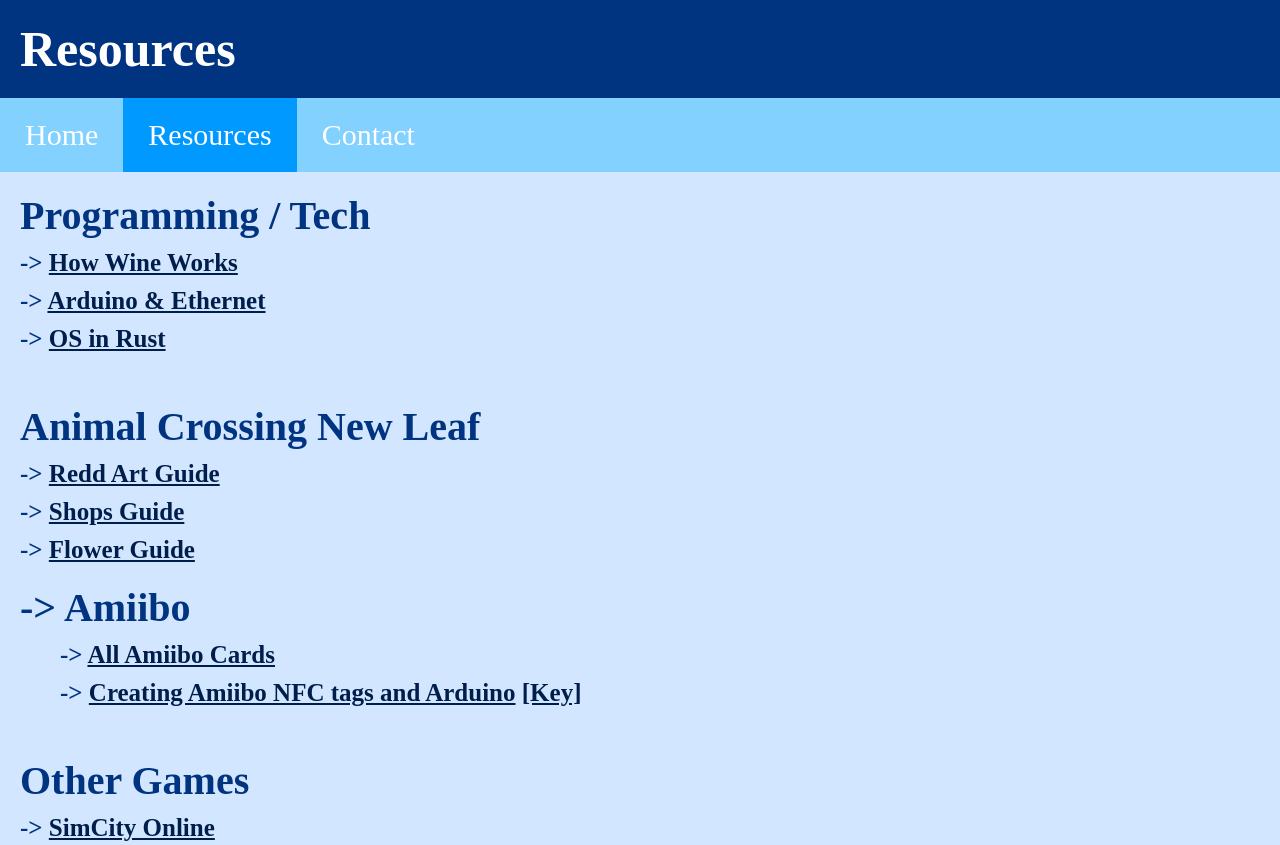
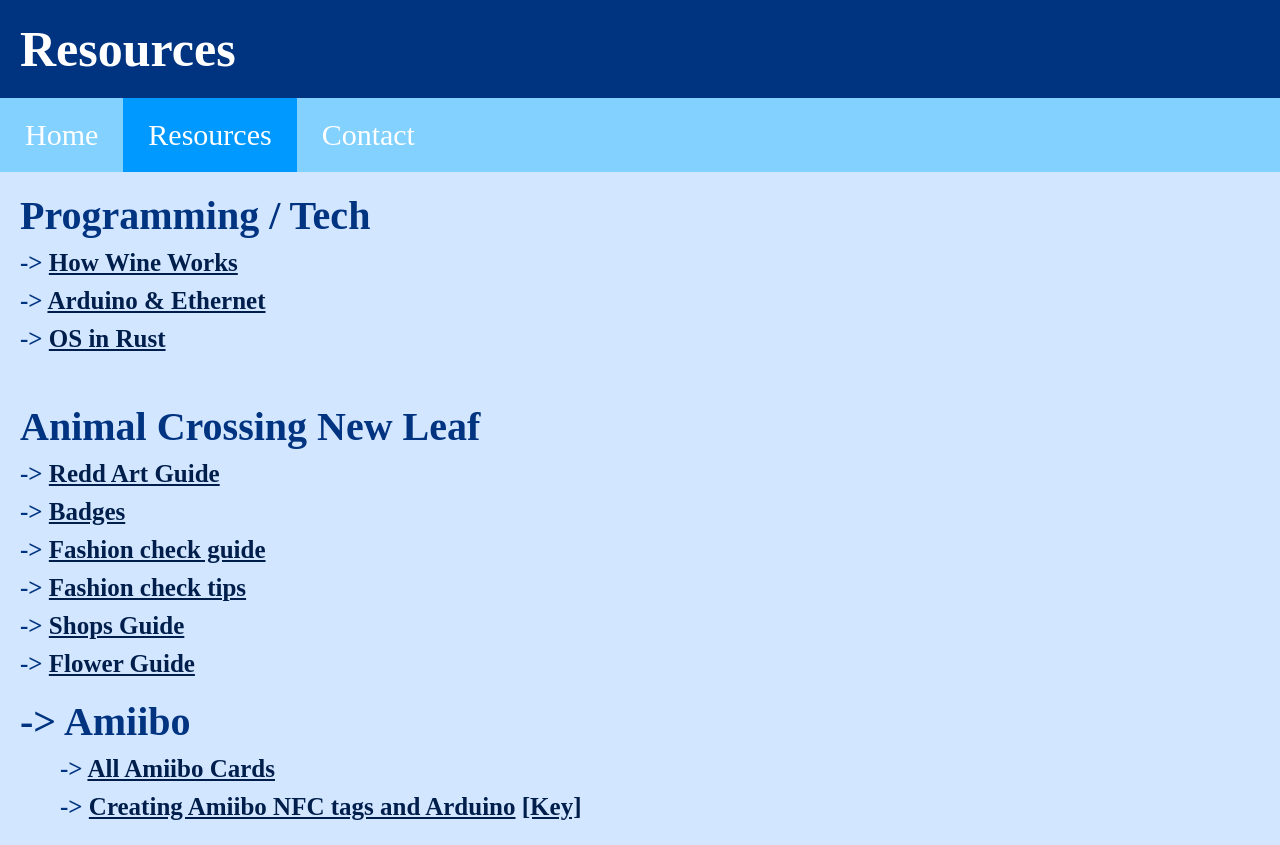
Before and after one commit to liljakiiski/liljakiiski.github.io, a plain HTML site: page resources.html in a window 1280 px wide. Shown: the top 845 px of the page. Drawn offline with Linux system fonts and the light colour scheme.

Commit message:
updated links

```diff
--- a/resources.html
+++ b/resources.html
@@ -28,6 +28,9 @@
 
 				<div class="resource-head"><h2>Animal Crossing New Leaf</h2></div>
 				<h4>-> <a href="https://www.jvgs.net/guides/acnl/crazy-redd.shtml">Redd Art Guide</a></h4>
+				<h4>-> <a href="https://nookipedia.com/wiki/Badge">Badges</a></h4>
+				<h4>-> <a href="https://www.thonky.com/animal-crossing-new-leaf/gracie-fashion-check">Fashion check guide</a></h4>
+				<h4>-> <a href="https://www.reddit.com/r/AnimalCrossing/comments/1r128l/gracies_fashion_checks_or_how_to_pass_by_the_skin/">Fashion check tips</a></h4>
 				<h4>-> <a href="https://primagames.com/strategy/animal-crossing-new-leaf-shops-unlock">Shops Guide</a></h4>
 				<h4>-> <a href="http://www.animalcrossingcommunity.com/acnl_hybrid_guide.asp">Flower Guide</a></h4>
 				<h2>-> Amiibo</h2>
```
